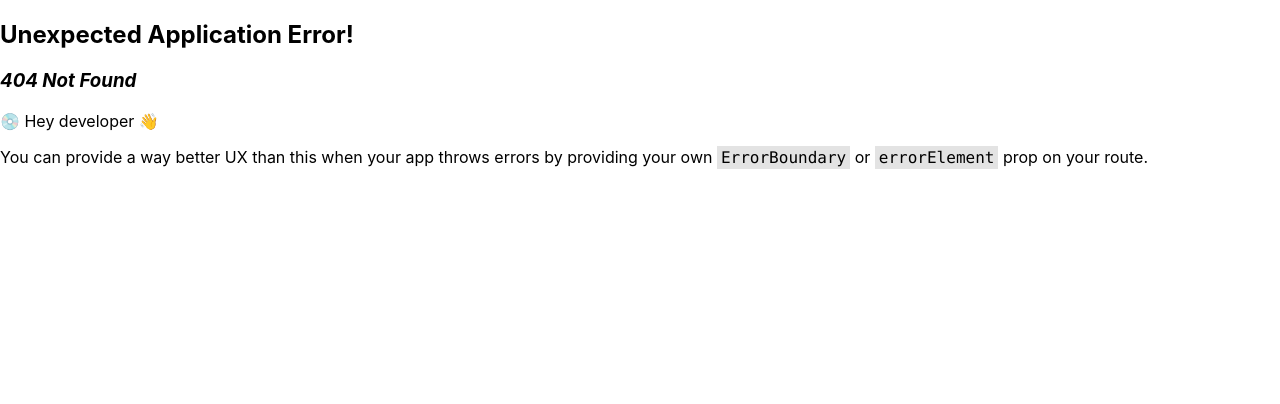
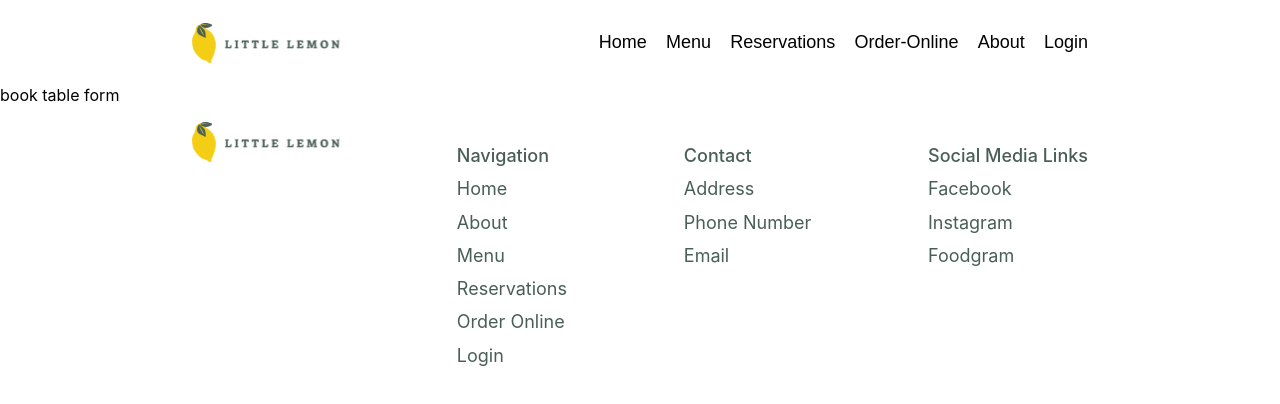
Before and after one commit to Iryna-L/react-meta-course, a React (Create React App) app: page /booking in a window 1280 px wide. Before the commit this address had no page. Shown: the top 404 px of the page. Built offline with nearby package versions, Linux system fonts and the light colour scheme.

Commit message:
add booking page

```diff
--- a/src/App.js
+++ b/src/App.js
@@ -4,6 +4,7 @@ import {
   RouterProvider,
 } from "react-router-dom";
 import HomePage from "./components/Home"
+import BookingPage from "./components/BookingPage"
 
 const router = createBrowserRouter([
   {
@@ -30,6 +31,10 @@ const router = createBrowserRouter([
     path: "/login",
     element: <HomePage />,
   },
+  {
+    path: "booking",
+    element: <BookingPage />,
+  }
 ]);
 
 function App() {
--- /dev/null
+++ b/src/components/BookingPage.js
@@ -0,0 +1,15 @@
+import Footer from './Footer'
+import Header from './Header'
+
+
+const Booking = ({ availableTimes, setAvailableTimes, submitForm }) => {
+  return (
+    <div>
+        <Header />
+            book table form
+        <Footer />
+    </div>
+  )
+}
+
+export default Booking
--- a/src/components/Home.js
+++ b/src/components/Home.js
@@ -1,14 +1,16 @@
 
 import Header from './Header';
 import Baner from './Baner';
-import Highlights from './Highlights';
+import Specials from './Specials';
+import Footer from './Footer';
 
 function HomePage () {
   return (
     <div>
       <Header />
       <Baner />
-      <Highlights />
+      <Specials />
+      <Footer/>
     </div>
   );
 }
--- a/src/components/Highlights.js
+++ b/src/components/Specials.js
@@ -1,7 +1,7 @@
 import React from 'react'
 import FoodCardsList from './FoodCards/FoodCardsList'
 
-const Highlights = () => {
+const Specials = () => {
   return (
     <section id="highlights">
       <div className="container">
@@ -15,4 +15,4 @@ const Highlights = () => {
   )
 }
 
-export default Highlights
+export default Specials
```
